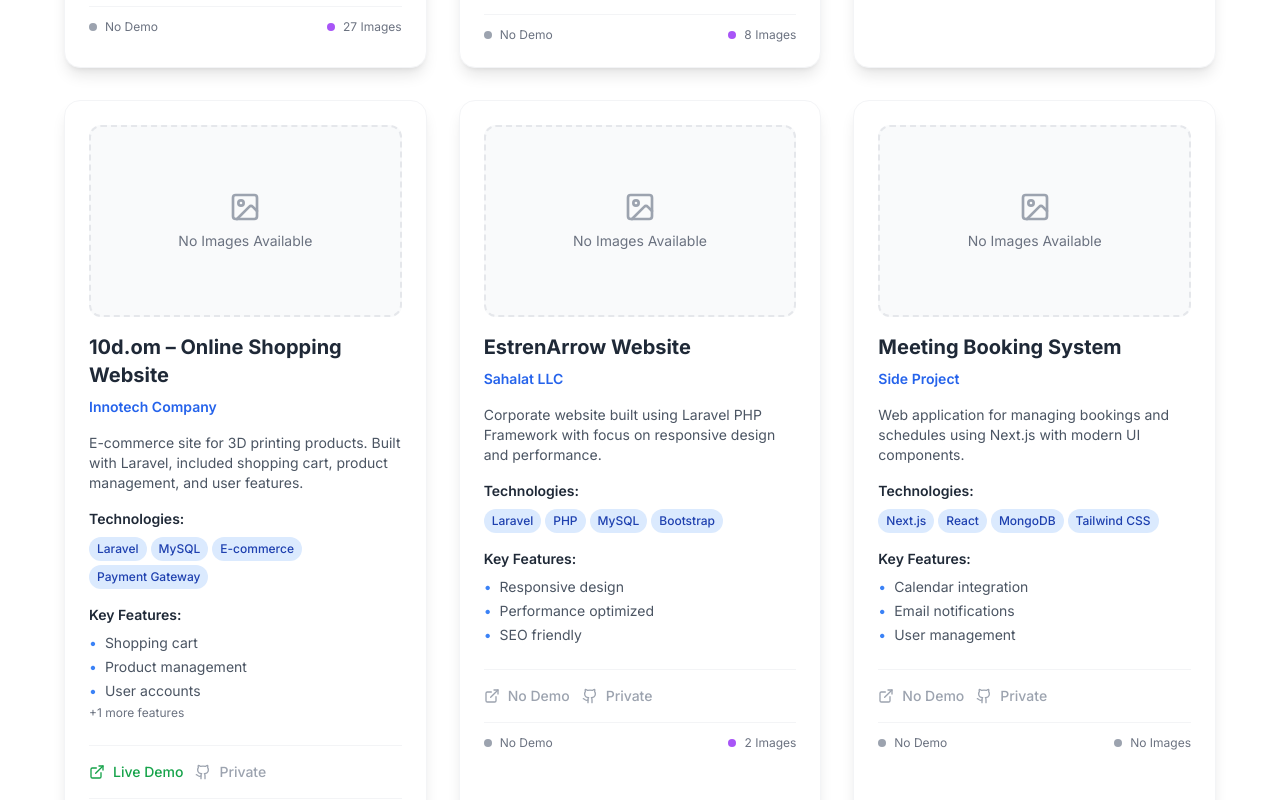
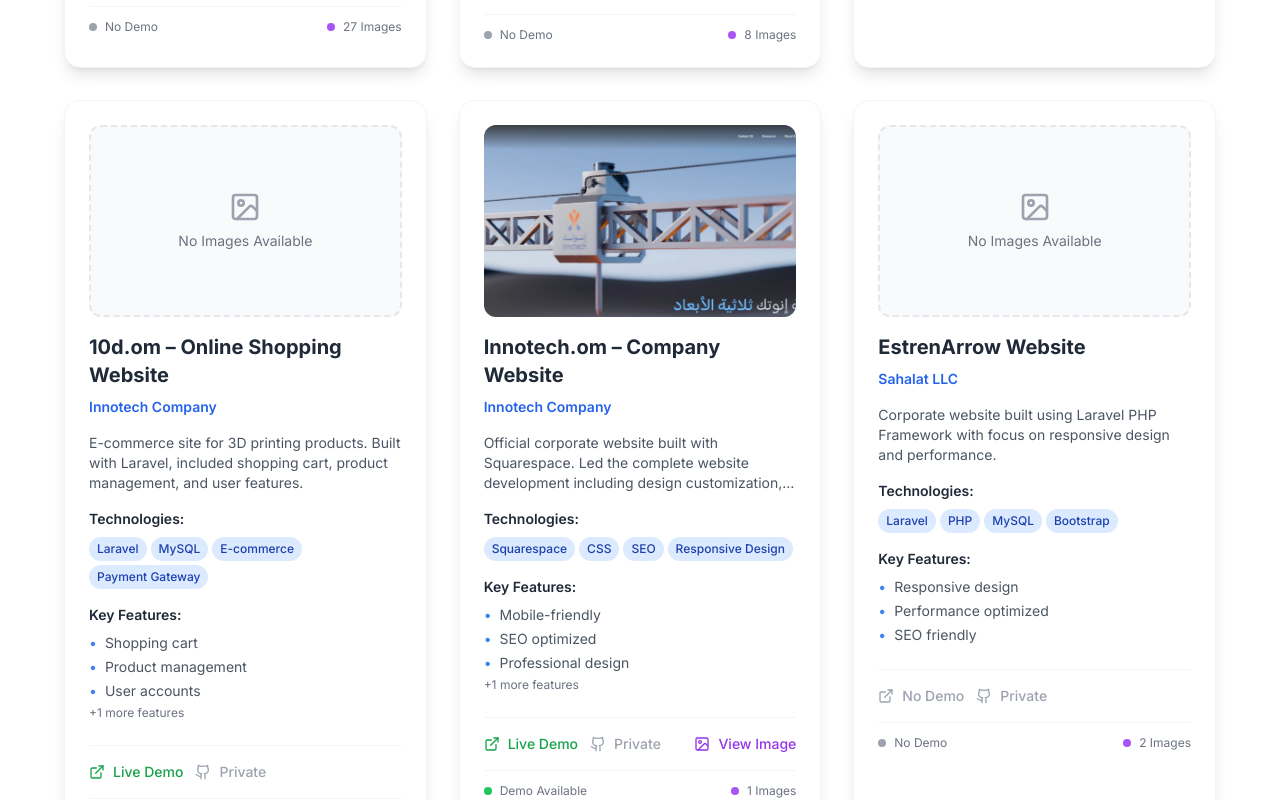
Before and after one commit to mallakSulaiman/mallak-alfarsi-portfolio, a Next.js app: page / in a window 1280 px wide. Shown: the part 3460-4260 px from the top of the page. Built offline with nearby package versions, Linux system fonts and the light colour scheme.

Commit message:
update project

```diff
--- a/components/Projects.js
+++ b/components/Projects.js
@@ -102,6 +102,21 @@
       hasImages: false,
       hasLiveDemo: true,
 
+    },
+    {
+      title: "Innotech.om – Company Website",
+      company: "Innotech Company",
+      description: "Official corporate website built with Squarespace. Led the complete website development including design customization, content strategy, and SEO implementation to establish strong online presence.",
+      technologies: ["Squarespace", "CSS", "SEO", "Responsive Design" ],
+      features: ["Mobile-friendly", "SEO optimized", "Professional design", "Fast loading"],
+      images: [
+        "/images/innotech/innotechHOME.jpg",
+
+      ],
+      liveDemo: "https://www.innotech.om",
+      hasImages: true,
+      hasLiveDemo: true,
+      hasGithub: false
     },
     {
       title: "EstrenArrow Website",
@@ -383,17 +398,15 @@
               {/* Status Badge */}
               <div className="flex justify-between items-center mt-4 pt-3 border-t border-gray-100">
                 <div className="flex items-center gap-2">
-                  <div className={`w-2 h-2 rounded-full ${
-                    project.hasLiveDemo ? 'bg-green-500' : 'bg-gray-400'
-                  }`}></div>
+                  <div className={`w-2 h-2 rounded-full ${project.hasLiveDemo ? 'bg-green-500' : 'bg-gray-400'
+                    }`}></div>
                   <span className="text-xs text-gray-500">
                     {project.hasLiveDemo ? 'Demo Available' : 'No Demo'}
                   </span>
                 </div>
                 <div className="flex items-center gap-2">
-                  <div className={`w-2 h-2 rounded-full ${
-                    project.images.length > 0 ? 'bg-purple-500' : 'bg-gray-400'
-                  }`}></div>
+                  <div className={`w-2 h-2 rounded-full ${project.images.length > 0 ? 'bg-purple-500' : 'bg-gray-400'
+                    }`}></div>
                   <span className="text-xs text-gray-500">
                     {project.images.length > 0 ? `${project.images.length} Images` : 'No Images'}
                   </span>
@@ -477,11 +490,10 @@
                       <button
                         key={index}
                         onClick={() => setCurrentImageIndex(index)}
-                        className={`flex-shrink-0 w-16 h-16 rounded-lg border-2 transition-all duration-200 overflow-hidden ${
-                          index === currentImageIndex
+                        className={`flex-shrink-0 w-16 h-16 rounded-lg border-2 transition-all duration-200 overflow-hidden ${index === currentImageIndex
                             ? 'border-blue-500 bg-blue-50'
                             : 'border-gray-300 bg-white hover:border-gray-400'
-                        }`}
+                          }`}
                       >
                         <img
                           src={img}
```
Also changed, not shown: public/images/innotech/innotechHOME.jpg (added).
